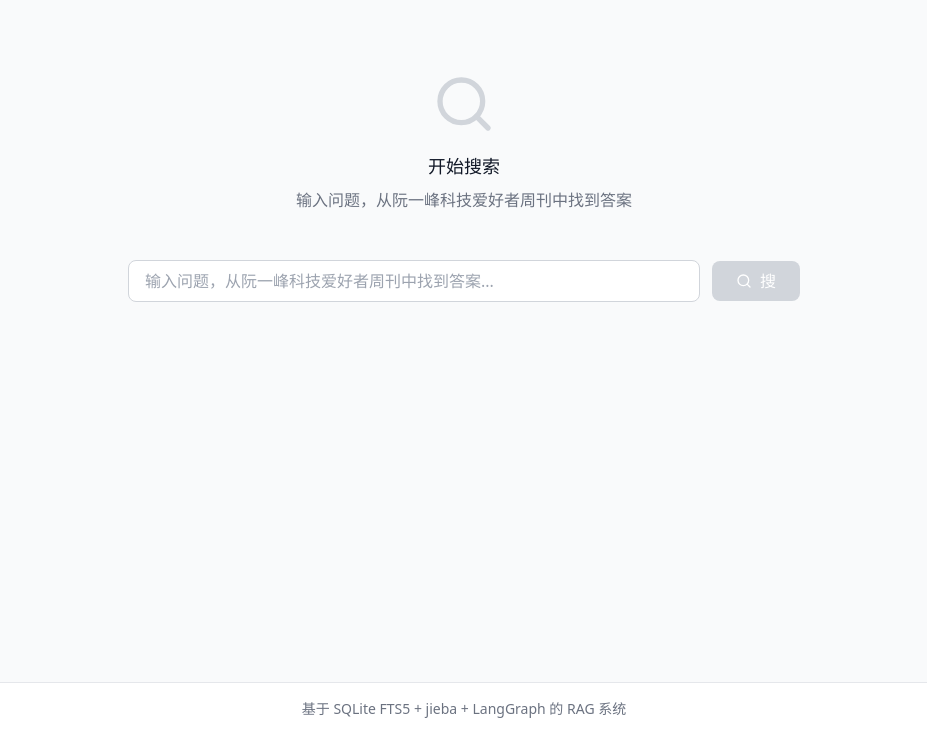
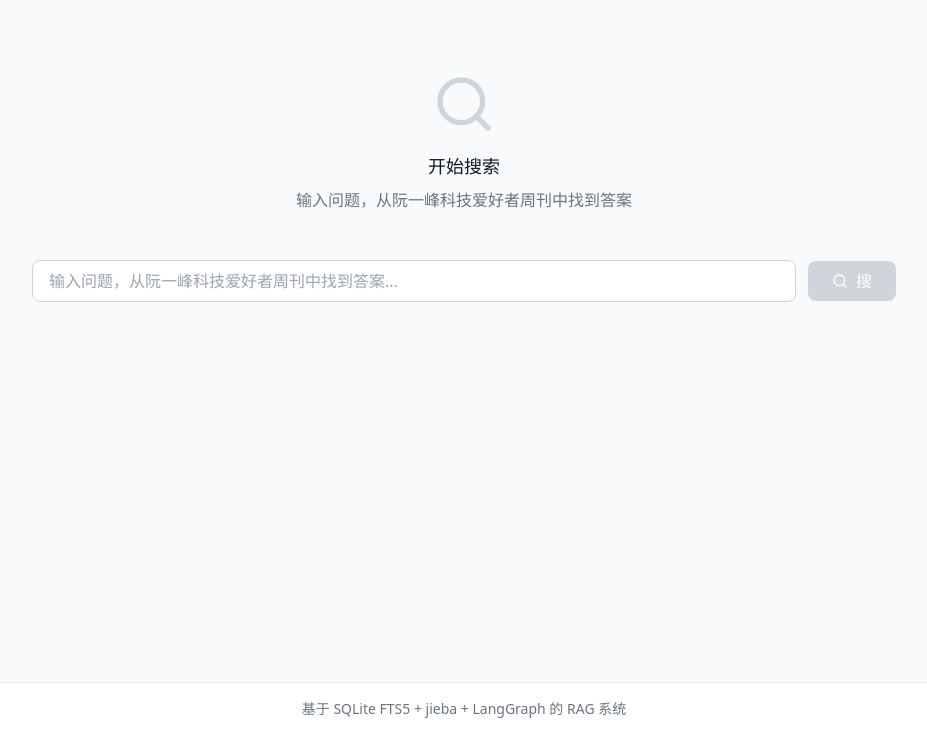
Before and after one commit to wyf0931/ranyifeng-rag, a Flask app: page / in a window 1280 px wide. Shown: the part 65-800 px from the top of the page, without its empty margins (176-1103 px from the left). Run offline with Flask 3, Linux system fonts and the light colour scheme; some libraries are stand-ins or nearby versions.

Commit message:
refactor: Optimize search results page layout
- Move AI Answer section to the top (shown first)
- Move RAG Processing Flow section to the bottom
- Unify width: change max-w-2xl (input) and max-w-6xl (main) to max-w-4xl
- Improves UX by showing the answer before technical details

Co-Authored-By: Claude Opus 4.7 <noreply@anthropic.com>

```diff
--- a/app/templates/chat.html
+++ b/app/templates/chat.html
@@ -72,7 +72,7 @@
         </header>
 
         <!-- Main Content -->
-        <main class="flex-1 max-w-6xl mx-auto w-full px-4 py-6">
+        <main class="flex-1 max-w-4xl mx-auto w-full px-4 py-6">
             <!-- Empty State -->
             <div x-show="!result && !loading" class="text-center py-12">
                 <i data-lucide="search" class="w-16 h-16 text-gray-300 mx-auto mb-4"></i>
@@ -81,7 +81,7 @@
             </div>
 
             <!-- Search Input Bar -->
-            <div class="max-w-2xl mx-auto mb-6">
+            <div class="max-w-4xl mx-auto mb-6">
                 <form @submit.prevent="submitQuery" class="flex items-center space-x-3">
                     <input
                         type="text"
@@ -104,6 +104,17 @@
 
             <!-- Results -->
             <div x-show="result" class="space-y-6">
+                <!-- Answer -->
+                <div x-show="result?.answer" class="bg-white rounded-lg shadow-sm border border-gray-200 p-6">
+                    <h2 class="text-lg font-semibold text-gray-900 mb-4 flex items-center space-x-2">
+                        <i data-lucide="message-square" class="w-5 h-5 text-green-600"></i>
+                        <span>AI 回答</span>
+                    </h2>
+                    <div class="prose prose-sm max-w-none">
+                        <div class="markdown-content" x-html="marked.parse(cleanAnswer || '')"></div>
+                    </div>
+                </div>
+
                 <!-- RAG Process Tracker -->
                 <div x-show="result" class="bg-white rounded-lg shadow-sm border border-gray-200 p-6">
                     <h2 class="text-lg font-semibold text-gray-900 mb-4 flex items-center space-x-2">
@@ -149,17 +160,6 @@
                                 </a>
                             </template>
                         </div>
-                    </div>
-                </div>
-
-                <!-- Answer -->
-                <div x-show="result?.answer" class="bg-white rounded-lg shadow-sm border border-gray-200 p-6">
-                    <h2 class="text-lg font-semibold text-gray-900 mb-4 flex items-center space-x-2">
-                        <i data-lucide="message-square" class="w-5 h-5 text-green-600"></i>
-                        <span>AI 回答</span>
-                    </h2>
-                    <div class="prose prose-sm max-w-none">
-                        <div class="markdown-content" x-html="marked.parse(cleanAnswer || '')"></div>
                     </div>
                 </div>
             </div>
```
